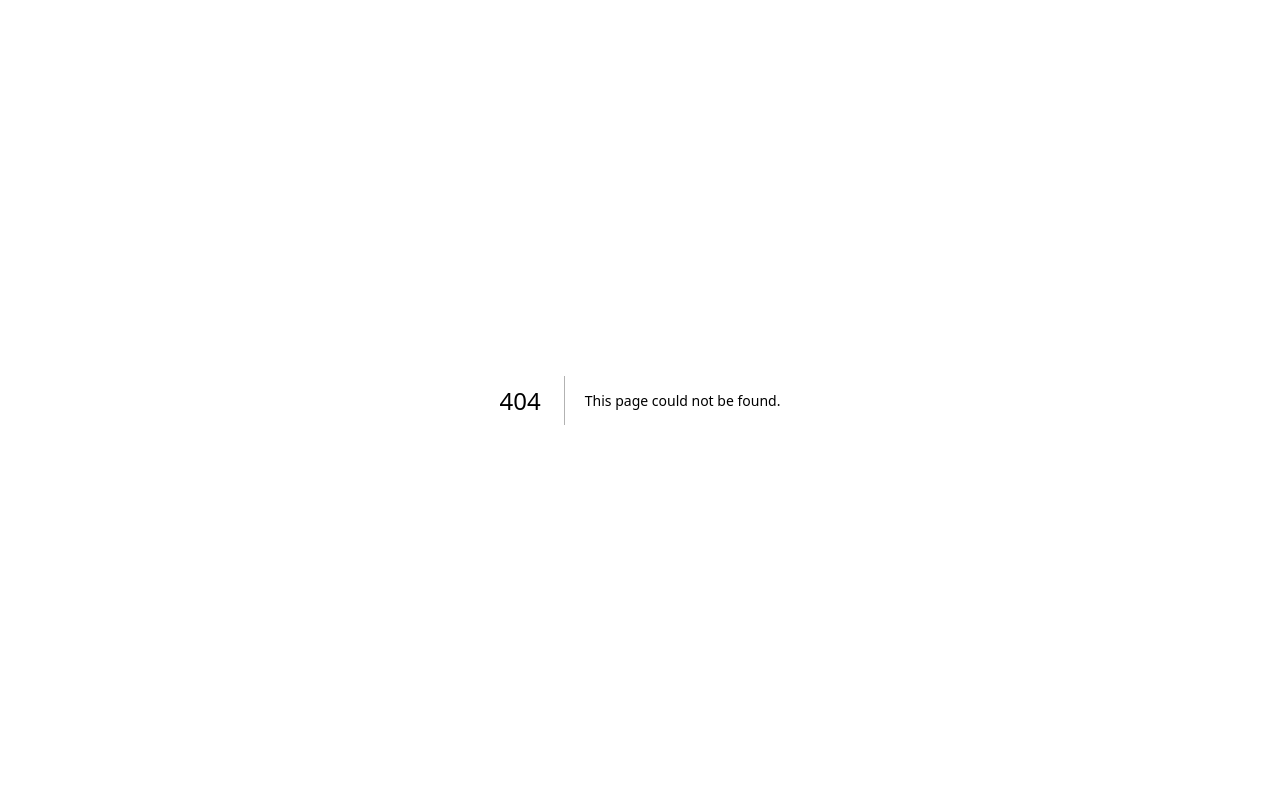
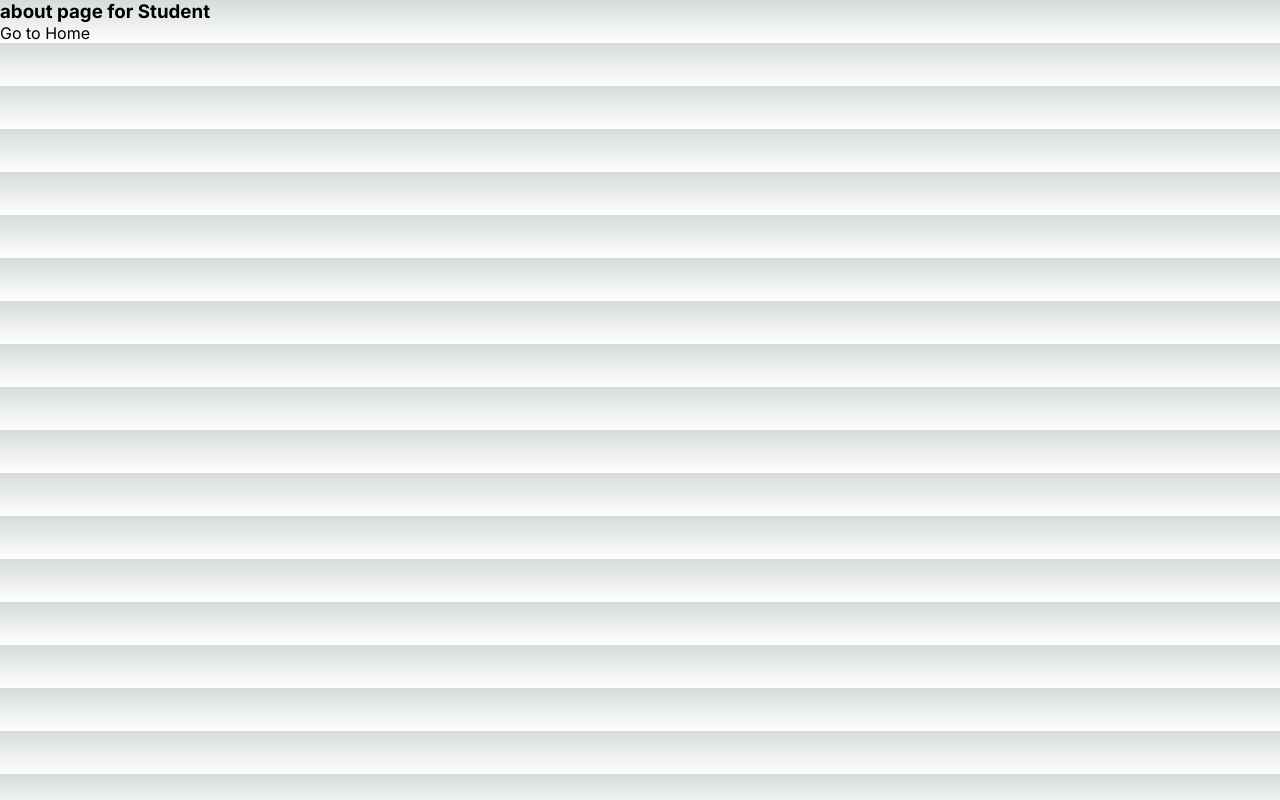
Before and after one commit to pushpendraCodes/next-js-course, a Next.js app: page /about/aboutStudent in a window 1280 px wide. Before the commit this address had no page. Built offline with nearby package versions, Linux system fonts and the light colour scheme.

Commit message:
nested routing

```diff
--- /dev/null
+++ b/src/app/about/aboutStudent/page.js
@@ -0,0 +1,15 @@
+import Link from "next/link"
+
+// this is the nested page for about page - /about/aboutStudent
+const AboutStudentPage = () => {
+  return (
+    <div>
+      <h3>about page for Student</h3>
+      <Link href="/">
+        Go to Home
+      </Link>
+    </div>
+  )
+}
+
+export default AboutStudentPage
```
Also changed, not shown: src/app/about/aboutTeacher/page.js (added, +15 -0 lines).
